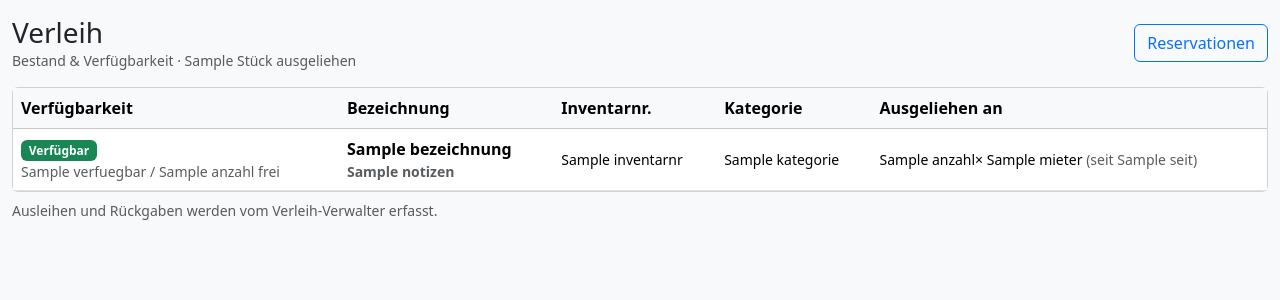
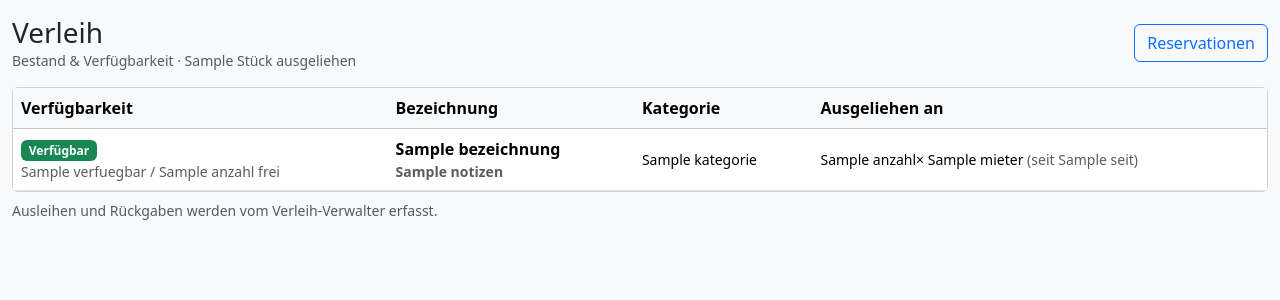
Before and after one commit to christiani93/auftragsveraltung, a Python web app: template templates/vermietung/liste.html in a window 1280 px wide. Shown: the part 56-356 px from the top of the page. Run offline with Jinja, Linux system fonts and the light colour scheme; the template is opened without the code that fills it: most values are stand-ins (such as "Sample title", 1, 10 or a date in 2020).

Commit message:
Verleih: Inventarnummer entfernt (Formular + Liste); bestehende Werte werden nicht mehr angezeigt/geschrieben
Co-Authored-By: Claude Opus 4.8 <noreply@anthropic.com>

```diff
--- a/routes/vermietung.py
+++ b/routes/vermietung.py
@@ -134,7 +134,6 @@ def zurueck(maschine_id: str, loan_id: str):
 def _form_to_maschine(form) -> dict:
     return {
         "bezeichnung": form.get("bezeichnung", "").strip(),
-        "inventarnr": form.get("inventarnr", "").strip(),
         "kategorie": form.get("kategorie", "").strip(),
         "anzahl": max(1, _als_int(form.get("anzahl", "1"), 1)),
         "wartung": form.get("wartung") == "on",
--- a/templates/vermietung/liste.html
+++ b/templates/vermietung/liste.html
@@ -23,7 +23,6 @@
         <tr>
           <th>Verfügbarkeit</th>
           <th>Bezeichnung</th>
-          <th>Inventarnr.</th>
           <th>Kategorie</th>
           <th>Ausgeliehen an</th>
           {% if ist_verwalter %}<th class="text-end">Ausleihen</th>{% endif %}
@@ -44,7 +43,6 @@
             {% if ist_verwalter %}<a href="{{ url_for('vermietung.edit_maschine', maschine_id=r.m.id) }}" class="text-decoration-none">{{ r.m.bezeichnung }}</a>{% else %}{{ r.m.bezeichnung }}{% endif %}
             {% if r.m.notizen %}<div class="text-muted small">{{ r.m.notizen }}</div>{% endif %}
           </td>
-          <td class="small">{{ r.m.inventarnr or '—' }}</td>
           <td class="small">{{ r.m.kategorie or '—' }}</td>
           <td class="small">
             {% for l in b.loans %}
--- a/templates/vermietung/maschine_edit.html
+++ b/templates/vermietung/maschine_edit.html
@@ -8,10 +8,6 @@
     <div class="col-md-6">
       <label class="form-label">Bezeichnung *</label>
       <input type="text" name="bezeichnung" class="form-control" value="{{ maschine.bezeichnung or '' }}" required autofocus>
-    </div>
-    <div class="col-md-3">
-      <label class="form-label">Inventarnummer</label>
-      <input type="text" name="inventarnr" class="form-control" value="{{ maschine.inventarnr or '' }}">
     </div>
     <div class="col-md-3">
       <label class="form-label">Kategorie</label>
```
